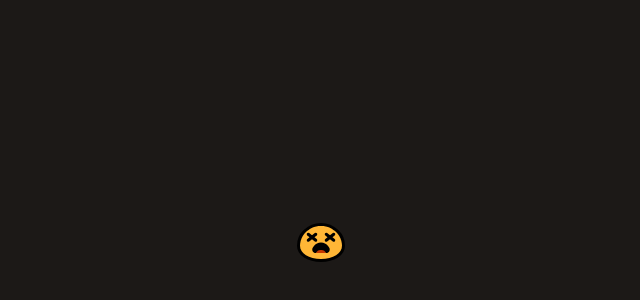
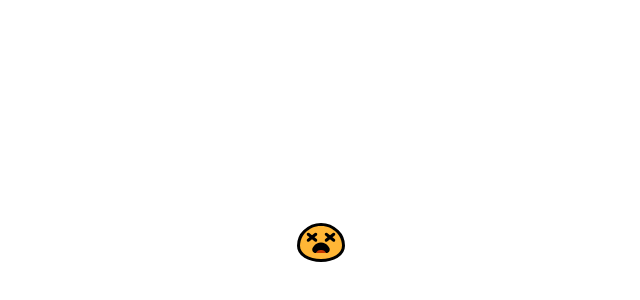
Before and after one commit to deltea/lil-guy, a SvelteKit app: page / in a window 1280 px wide. Shown: the part 162-462 px from the top of the page, without its empty margins (319-959 px from the left). Built offline with nearby package versions, Linux system fonts and the light colour scheme.

Commit message:
add a cool background

```diff
--- a/src/app.css
+++ b/src/app.css
@@ -8,5 +8,9 @@
 }
 
 body {
-  @apply bg-bg text-fg;
+  background-image: url("/x.svg"), linear-gradient(var(--color-bg));
+  background-size: 24px 24px;
+  background-repeat: repeat;
+
+  @apply text-fg;
 }
```
Also changed, not shown: static/x.svg (added).
